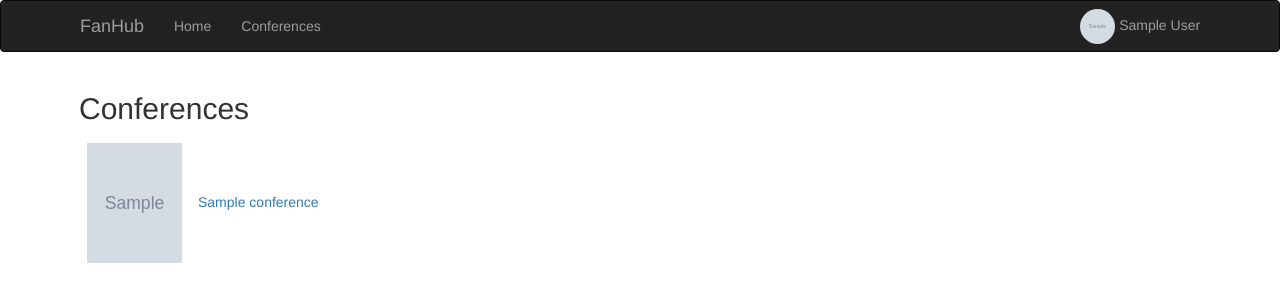
After one commit to vandenesseml/baseball-app, a Flask app: page /conferences in a window 1280 px wide. The commit adds this page. Shown: the top 302 px of the page. Run offline with Flask 2, Linux system fonts and the light colour scheme; a user stored in the database is signed in; tables that the repository leaves empty hold one stand-in row (values such as "Sample post"); grey boxes marked "Sample" are stand-in pictures; some libraries are stand-ins or nearby versions.

Commit message:
add conferences tab

```diff
--- a/app/models.py
+++ b/app/models.py
@@ -126,7 +126,7 @@ class Conference(db.Model):
     image_path = db.Column(db.String(1000))
 
     def __repr__(self):
-        return '<Conference {}>'.format(self.name())
+        return '<Conference {}>'.format(self.name)
 
 
 @login.user_loader
--- a/app/routes.py
+++ b/app/routes.py
@@ -68,7 +68,7 @@ def register():
 @login_required
 def user(username):
     user = User.query.filter_by(username=username).first_or_404()
-    return render_template('user.html', user=user)
+    return render_template('user.html', user=user, title=user.full_name)
 
 
 @app.before_request
@@ -104,29 +104,44 @@ def edit_profile():
         form.username.data = current_user.username
         form.about_me.data = current_user.about_me
     return render_template(
-        'edit_profile.html', title='Edit Profile', form=form)
+        'edit_profile.html', form=form, title=current_user.full_name)
 
 
 @app.route('/athlete/<id>')
 @login_required
 def athlete(id):
     athlete = Athlete.query.filter_by(id=id).first_or_404()
-    return render_template('athlete.html', athlete=athlete)
+    return render_template(
+        'athlete.html', athlete=athlete, title=athlete.get_full_name())
+
 
 @app.route('/university/<id>')
 @login_required
 def university(id):
     university = University.query.filter_by(id=id).first_or_404()
-    return render_template('university.html', university=university)
+    return render_template(
+        'university.html', university=university, title=university.name)
+
 
 @app.route('/staff/<id>')
 @login_required
 def staff(id):
     staff = Staff.query.filter_by(id=id).first_or_404()
-    return render_template('staff.html', staff=staff)
+    return render_template(
+        'staff.html', staff=staff, title=staff.get_full_name())
+
 
 @app.route('/conference/<id>')
 @login_required
 def conference(id):
     conference = Conference.query.filter_by(id=id).first_or_404()
-    return render_template('conference.html', conference=conference)
+    return render_template(
+        'conference.html', conference=conference, title=conference.name)
+
+
+@app.route('/conferences')
+@login_required
+def conferences():
+    conferences = Conference.query.all()
+    return render_template(
+        'conferences.html', conferences=conferences, title='Conferences')
--- a/app/templates/_athlete.html
+++ b/app/templates/_athlete.html
@@ -4,7 +4,7 @@
             <a class="removeUnderline" href="{{ url_for( 'athlete', id=athlete.id) }} ">
                 {% if athlete.image_path %}
                 <img src={{athlete.image_path}} class=sublistIamge> {% else %}
-                <img src=" {{ athlete.avatar(35, athlete.name) }} " class=" userTemplateProfileImage "> {% endif %}
+                <img src=" {{ athlete.avatar(35, athlete.firt_name, athlete.last_name) }} " class=" userTemplateProfileImage "> {% endif %}
             </a>
         </td>
         <td class=universityTable>
--- /dev/null
+++ b/app/templates/_conference.html
@@ -0,0 +1,22 @@
+<table class="table">
+    <tr>
+        <td width="10px">
+            <a class="removeUnderline" href="{{ url_for( 'conference', id=conference.id) }} ">
+                {% if conference.image_path %}
+                <img src={{conference.image_path}} class=sublistIamge> {% else %}
+                <img src=" {{ conference.avatar(35, conference.name) }} " class=" userTemplateProfileImage "> {% endif %}
+            </a>
+        </td>
+        <td class=universityTable>
+            <table class="innerTable">
+                <tr>
+                    <td>
+                        <a class="removeUnderline" href="{{ url_for( 'conference', id=conference.id) }} ">{{conference.name}}</a>
+                    </td>
+                </tr>
+            </table>
+
+        </td>
+    </tr>
+
+</table>
--- a/app/templates/_staff.html
+++ b/app/templates/_staff.html
@@ -1,10 +1,11 @@
+<title>{{staff.get_full_name()}}</title>
 <table class="table">
     <tr>
         <td width="10px">
             <a class="removeUnderline" href="{{ url_for( 'staff', id=staff.id) }} ">
                 {% if staff.image_path %}
                 <img src={{staff.image_path}} class=sublistIamge> {% else %}
-                <img src=" {{ staff.avatar(35, staff.name) }} " class=" userTemplateProfileImage "> {% endif %}
+                <img src=" {{ staff.avatar(35, staff.firt_name, staff.last_name) }} " class=" userTemplateProfileImage "> {% endif %}
             </a>
         </td>
         <td class=universityTable>
--- a/app/templates/base.html
+++ b/app/templates/base.html
@@ -17,6 +17,9 @@
                 <ul class="nav navbar-nav">
                     <li>
                         <a href="{{ url_for('index') }}">Home</a>
+                    </li>
+                    <li>
+                        <a href="{{ url_for('conferences') }}">Conferences</a>
                     </li>
                 </ul>
                 <ul class="nav navbar-nav navbar-right">
--- /dev/null
+++ b/app/templates/conferences.html
@@ -0,0 +1,3 @@
+{% extends "base.html" %} {% block app_content %}
+<h2>Conferences</h2>
+{% for conference in conferences %} {% include '_conference.html' %} {% endfor %} {% endblock %}
--- a/app/templates/user.html
+++ b/app/templates/user.html
@@ -3,7 +3,7 @@
     <tr class=headDisplay>
         <td width="256px">
             {% if user.image_path %}
-            <img src={{user.image_path}} class="img-circle  " style="height: 256px; width: 256px;"> {% else %}
+            <img src={{user.image_path}} style="height: 256px; width: 256px;"> {% else %}
             <img src=" {{ user.avatar(256, user.first_name, user.last_name) }} " class="img-circle userTemplateProfileImage "> {% endif %}
         </td>
         <td>
```
Also changed, not shown: app.db.
